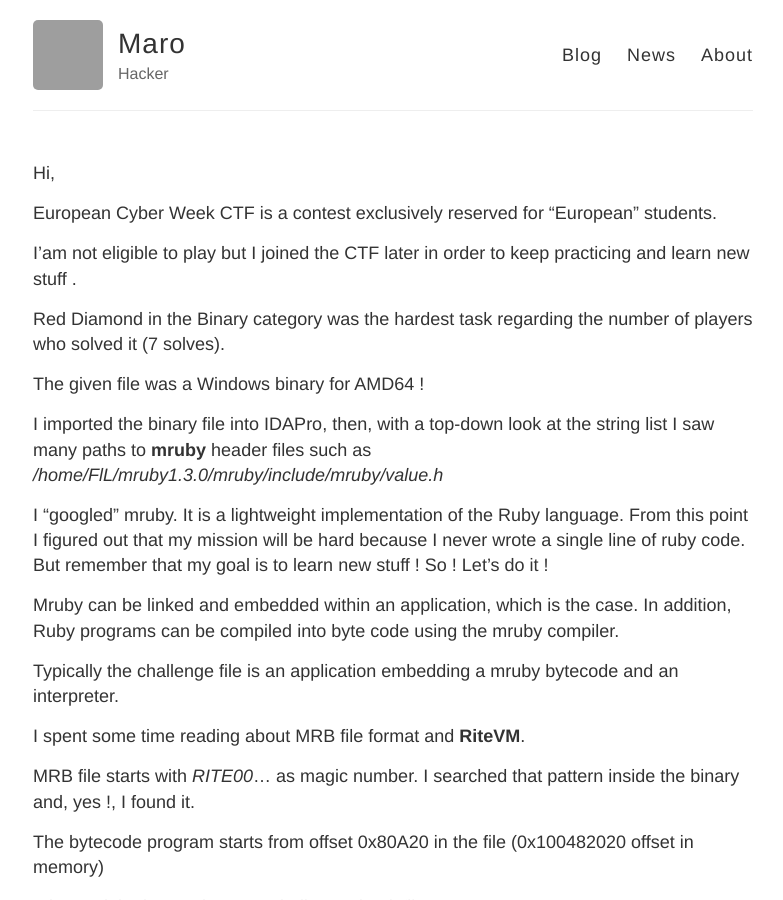
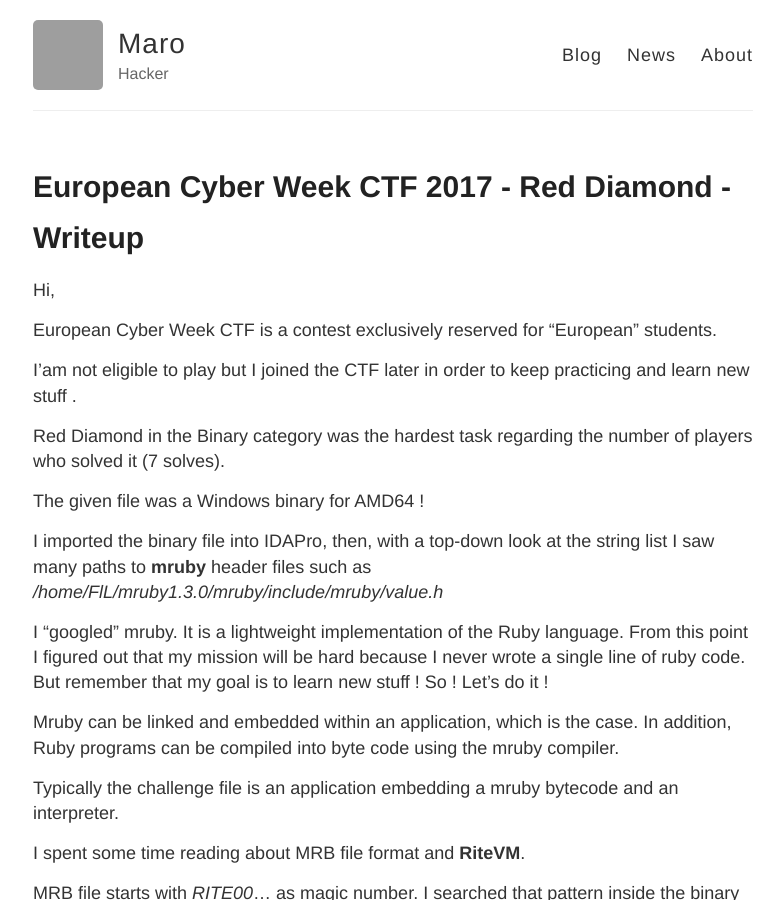
Before and after one commit to maroueneboubakri/maroueneboubakri.github.io, a Jekyll site: the page built from _posts/2017-10-23-European-Cyber-Week-CTF-2017-Red-Diamond-Writeup.md, in a window 1280 px wide and 900 px high. Shown: the whole window, without its empty margins (247-1030 px from the left). Built offline with Jekyll 4.4.1, drawn with Linux system fonts in a browser that asks for light colours; our own code applies the rules of GitHub Pages for plain Markdown files; some of the changed text lies outside the part shown; grey boxes are pictures that could not be loaded.

Commit message:
Update 2017-10-23-European-Cyber-Week-CTF-2017-Red-Diamond-Writeup.md

```diff
--- a/_posts/2017-10-23-European-Cyber-Week-CTF-2017-Red-Diamond-Writeup.md
+++ b/_posts/2017-10-23-European-Cyber-Week-CTF-2017-Red-Diamond-Writeup.md
@@ -1,5 +1,5 @@
 ---
-title: [Writeup] European Cyber Week CTF 2017 - Red Diamond
+title: European Cyber Week CTF 2017 - Red Diamond - Writeup
 ---
 
 Hi,
```
